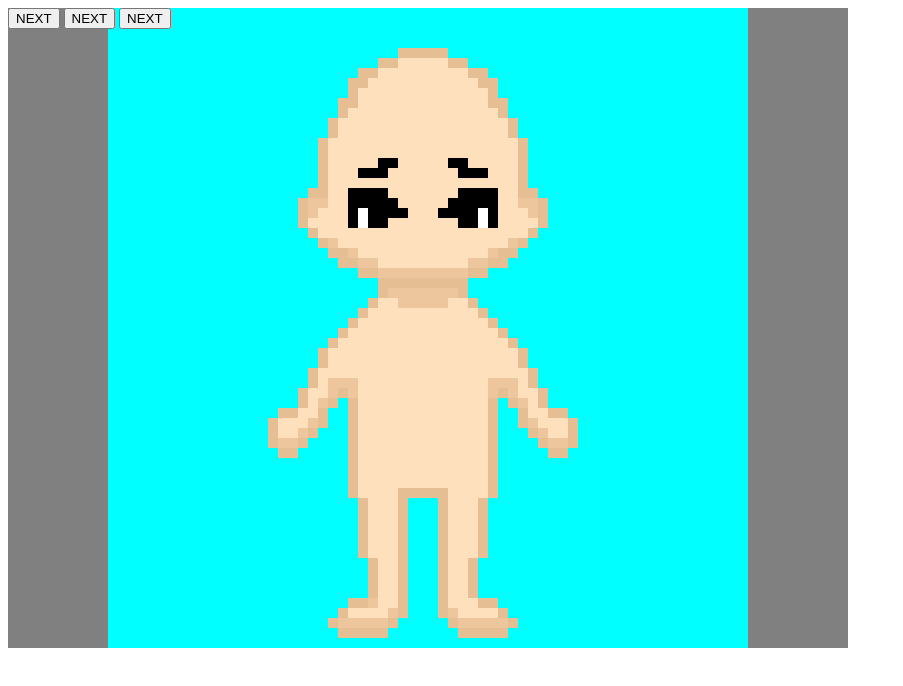
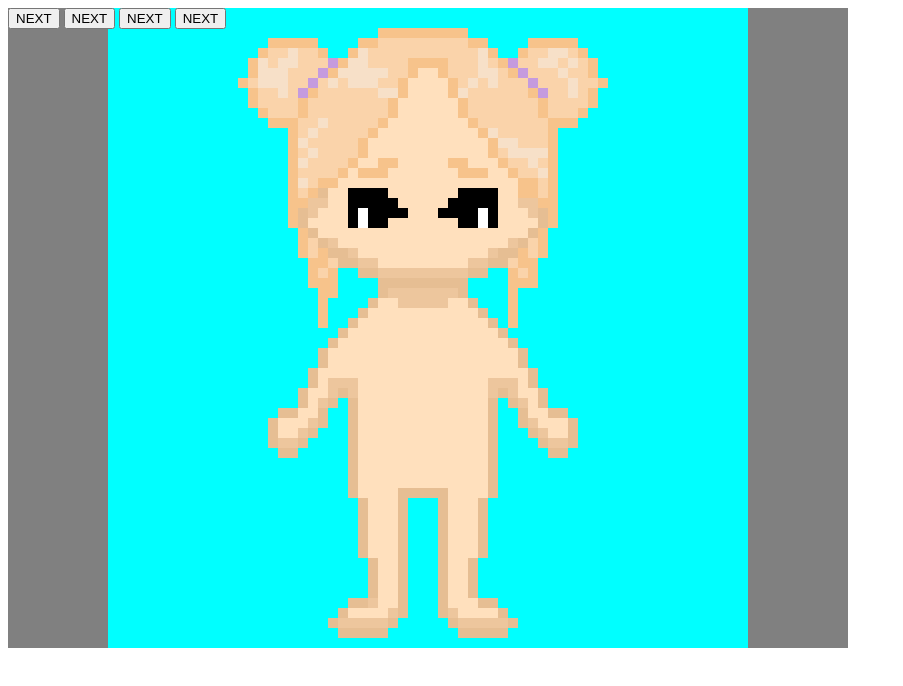
Before and after one commit to alydiiraprice/dress-up, a plain HTML site: page index.html in a window 1280 px wide. Shown: the whole page, without its empty margins (0-903 px from the left). Drawn offline with Linux system fonts and the light colour scheme.

Commit message:
blonde hair added, brown hair frame needs to remove black outline

```diff
--- a/code.js
+++ b/code.js
@@ -4,6 +4,7 @@ var state = {
     skin : 0,
     makeup : 0,
     eyes : 0,
+    hair : 0
 };
 
 // Very simple state-swticher function -- make this more scalable
@@ -74,6 +75,21 @@ function nextEyes() {
     }
 }
 
+function nextHair() {
+    console.log("inside function nextHair");
+    var hairColor=document.getElementById("hair");
+
+    if (state.hair===0) {
+        // change variable names eg olive-skin
+        hairColor.setAttribute("class", "brown-hair");
+        state.hair++;
+    } else if (state.hair===1) {
+        // change variable names eg olive-skin
+        hairColor.setAttribute("class", "blonde-hair");
+        state.hair = 0;
+    }
+}
+
 // default vals on load
 window.onload=init;
 function init () {
@@ -82,4 +98,5 @@ function init () {
     document.getElementById("skin").className="light-skin";
     document.getElementById("makeup").className="simple-makeup";
     document.getElementById("eyes").className="black-eyes";
+    document.getElementById("hair").className="blonde-hair";
 }
--- a/index.html
+++ b/index.html
@@ -14,6 +14,7 @@
             <div id="skin"></div>
             <div id="makeup"></div>
             <div id="eyes"></div>
+            <div id="hair"></div>
             <div id="clothes"></div>
             <div id="accessories"></div>
             <div id="shoes"></div>
@@ -23,6 +24,7 @@
     <input type="button" value="NEXT" id="nextSkin" onclick="nextSkin()">
     <input type="button" value="NEXT" id="nextMakeup" onclick="nextMakeup()">
     <input type="button" value="NEXT" id="nextEyes" onclick="nextEyes()">
+    <input type="button" value="NEXT" id="nextHair" onclick="nextHair()">
 </body>
 <script src="code.js">
 </script>
--- a/styles.css
+++ b/styles.css
@@ -119,6 +119,35 @@
 }
 /* EYES END */
 
+/* HAIR START */
+#hair {
+    height: 640px;
+    width: 640px;
+    position: absolute;
+}
+
+.brown-hair {
+    height: 640px;
+    width: 640px;
+    position: absolute;
+    /* might need the relative pth */
+    background-image: url("frames/long-brown-hair.png");
+}
+
+.blonde-hair {
+    height: 640px;
+    width: 640px;
+    position: absolute;
+    /* might need the relative pth */
+    background-image: url("frames/blonde-updo.png");
+}
+
+#nextHair {
+    position: relative;
+    z-index: 10;
+}
+/* HAIR END */
+
 #nextSkin {
     position: relative;
     z-index: 10;
```
Also changed, not shown: frames/blonde-updo.png (added), frames/long-brown-hair.png (added), 2 other files.
